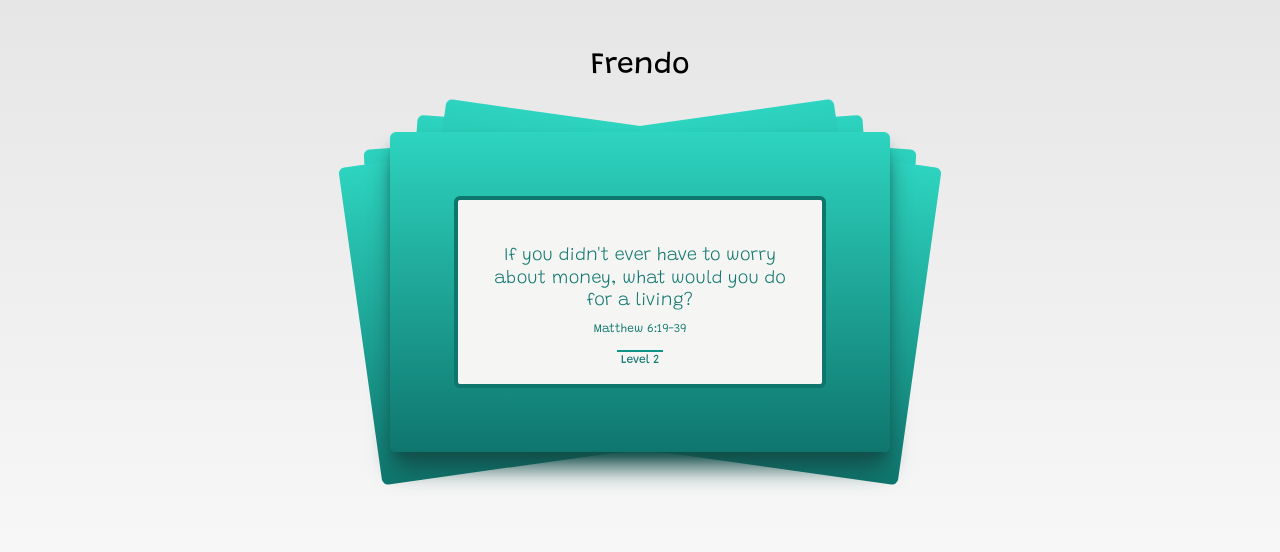
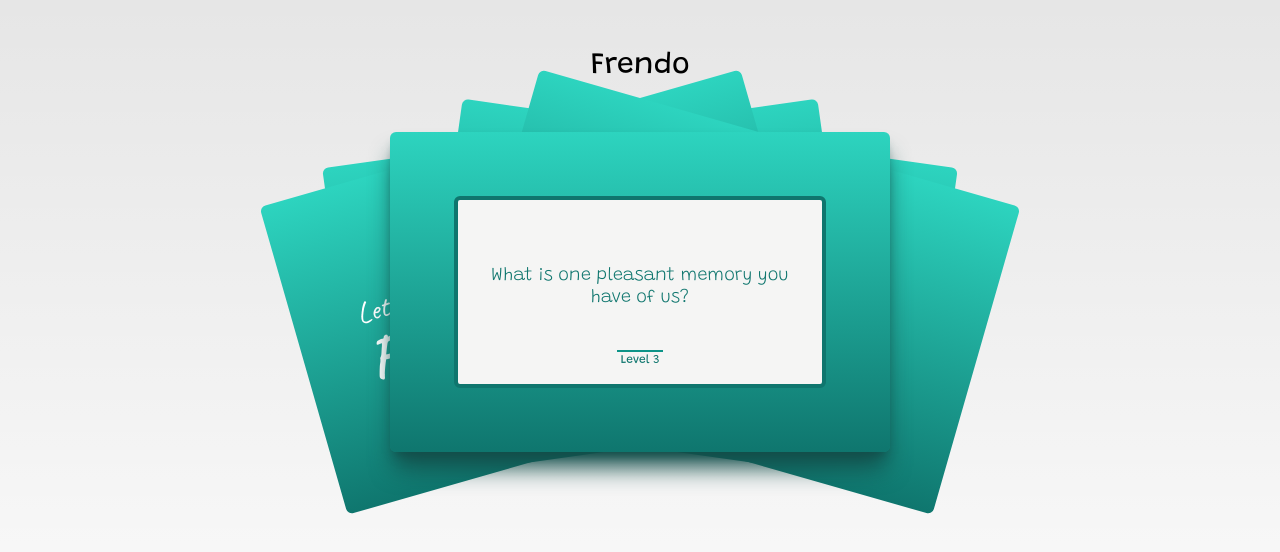
Before and after one commit to viettruongcali/frendos, a Next.js app: page / in a window 1280 px wide. Shown: the top 552 px of the page. Built offline with nearby package versions, Linux system fonts and the light colour scheme.

Commit message:
Main functionality working

```diff
--- a/src/app/Card/Card.tsx
+++ b/src/app/Card/Card.tsx
@@ -1,11 +1,44 @@
 'use client';
 import { Grandstander } from 'next/font/google';
+import { useState } from 'react';
+import { CardType } from './type';
 
 const karla = Grandstander({ subsets: ['latin'] });
 
-const Card = ({ question, note, level, randomize }: { question: string, note: string, level: number, randomize: Function }) => {
+const Card = ({ card, generateNewCard, setTopIndex, topIndex, topDeck }:
+    { card: CardType, generateNewCard: Function, setTopIndex: Function, topIndex: number, topDeck: Function }) => {
+
+    const { question, note, level }: CardType = card;
+    const [discarded, setDiscarded] = useState(false);
+
+    const transformations = [
+        "-rotate-[8deg] -translate-x-12",
+        "-rotate-[16deg] -translate-x-24",
+        "",
+        "rotate-[8deg] translate-x-12",
+        "rotate-[16deg] translate-x-24",
+    ]
+
+    const discardedStyles = `translate-y-full scale-50 hover:scale-75 shadow-none ${transformations[card.index % transformations.length]}`
+
+    const handleClick = () => {
+        // console.log(topIndex + " vs " + card.index);
+        if (!discarded) {
+            // if (topIndex == card.index) {
+            generateNewCard()
+            // };
+            setDiscarded(true);
+            setTopIndex(topIndex + 1);
+        }
+        else {
+            setDiscarded(false);
+            setTopIndex(card.index);
+            // topDeck(card);
+        }
+    }
+
     return (
-        <div onClick={() => { randomize() }} className={`${karla.className} bg-gradient-to-b from-teal-400 to-teal-700 h-80 w-1/2 p-16 max-w-[500px] rounded-md cursor-pointer duration-200 ease-in-out shadow-xl shadow-teal-900 hover:shadow-2xl hover:shadow-teal-900 hover:scale-105 select-none z-50 absolute`}>
+        <div onClick={handleClick} className={`${karla.className} hover:scale-105 ${!discarded && topIndex == card.index ? 'shadow-xl' : 'shadow-none'} ${discarded ? discardedStyles : ''} bg-gradient-to-b from-teal-400 to-teal-700 h-80 w-1/2 p-16 max-w-[500px] rounded-md cursor-pointer duration-200 ease-in-out  shadow-teal-900 hover:shadow-2xl hover:shadow-teal-900 select-none z-50 absolute`}>
             <div className="flex flex-col w-full bg-stone-100 h-full p-8 pb-4 rounded-md border-4 border-teal-700 selection:bg-teal-500 selection:text-white">
                 <div className="flex flex-col justify-center grow w-100">
                     <div className="text-center text-teal-700 text-lg font-extralight leading-tight">
--- a/src/app/Card/CardContainer.tsx
+++ b/src/app/Card/CardContainer.tsx
@@ -1,27 +1,50 @@
 'use client';
-import { Grandstander } from 'next/font/google';
 import { useState } from 'react';
 import questions from '../../data/questions';
 import Card from './Card';
 import DefaultCard from './DefaultCard';
-
-
-const karla = Grandstander({ subsets: ['latin'] });
+import { CardType } from './type';
 
 const CardContainer = () => {
-    const randomize = () => {
-        const random = Math.floor(Math.random() * questions.length);
-        setCard(questions[random]);
+    const getRandomCard = () => {
+        return questions[Math.floor(Math.random() * questions.length)]
     }
 
-    const [card, setCard] = useState(questions[0]);
+    const generateNewCard = () => {
+        setCards([...cards, getRandomCard()])
+    }
+
+    const topDeck = ({ topCard }: { topCard: CardType }) => {
+        const list = [...cards.filter((card: CardType, index: number) => {
+            return card.question
+        }), topCard];
+        console.log(list);
+        setCards(list);
+    }
+
+    const [cards, setCards] = useState([getRandomCard()]);
+    const [topIndex, setTopIndex] = useState(0);
+
+    // console.log(cards);
+
     return <div className="w-100 flex justify-center relative">
         <DefaultCard index={0} />
         <DefaultCard index={1} />
         <DefaultCard index={2} />
         <DefaultCard index={3} />
-
-        <Card question={card.question} note={card.note} level={card.level} randomize={randomize} />
+        {
+            cards.map((card, index) => {
+                return (
+                    <Card
+                        card={{ ...card, index: index }}
+                        topDeck={topDeck}
+                        generateNewCard={generateNewCard}
+                        setTopIndex={setTopIndex}
+                        topIndex={topIndex}
+                        key={index}
+                    />);
+            })
+        }
     </div>
 }
 
--- a/src/app/Card/DefaultCard.tsx
+++ b/src/app/Card/DefaultCard.tsx
@@ -5,10 +5,10 @@
 
 const DefaultCard = ({ index }: { index: number }) => {
     const transformations = [
-        "-rotate-[4deg] -translate-x-4",
-        "-rotate-[8deg] -translate-x-8",
-        "rotate-[4deg] translate-x-4",
-        "rotate-[8deg] translate-x-8",
+        "-rotate-[8deg] -translate-x-12",
+        "-rotate-[16deg] -translate-x-24",
+        "rotate-[8deg] translate-x-12",
+        "rotate-[16deg] translate-x-24",
     ]
 
     return (
```
